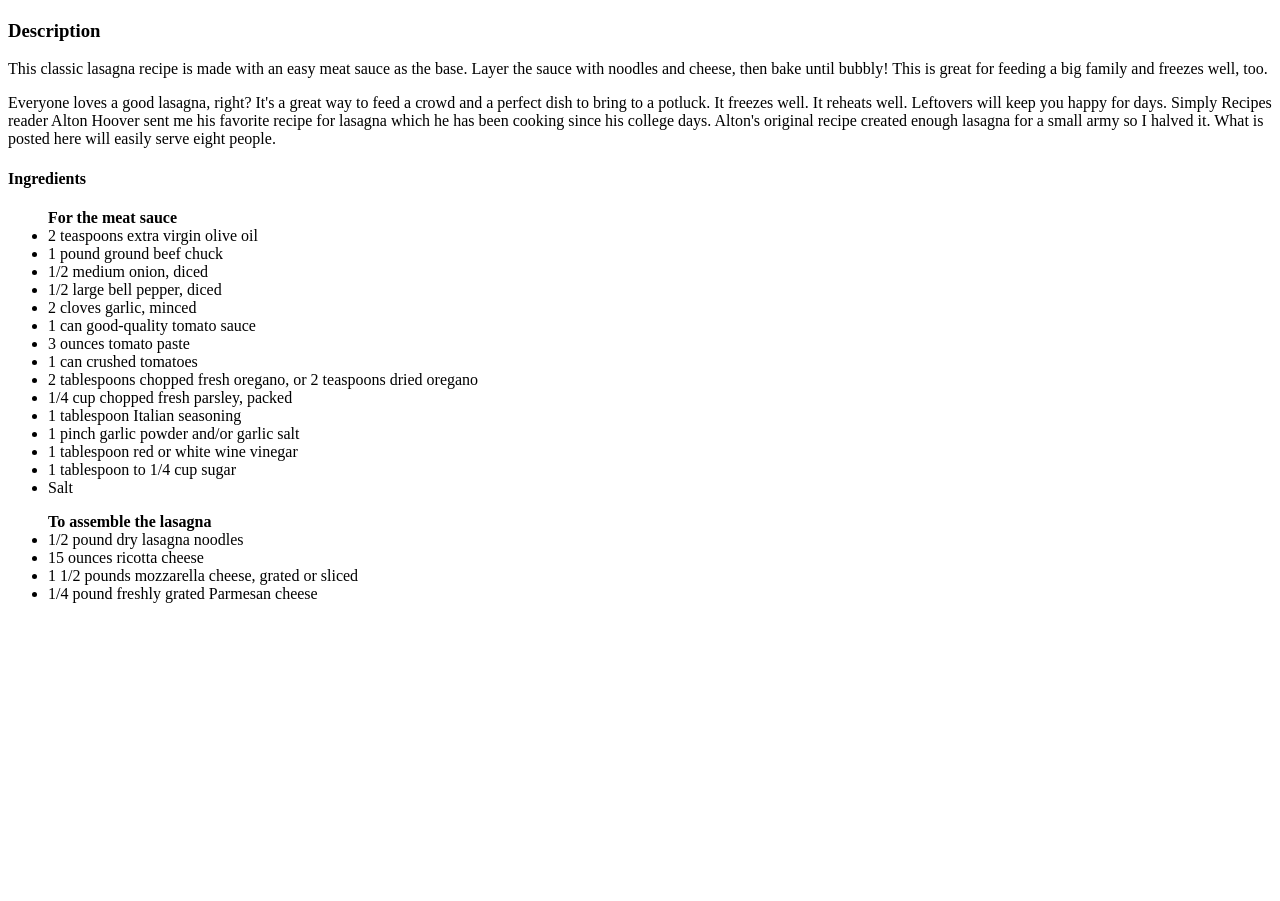
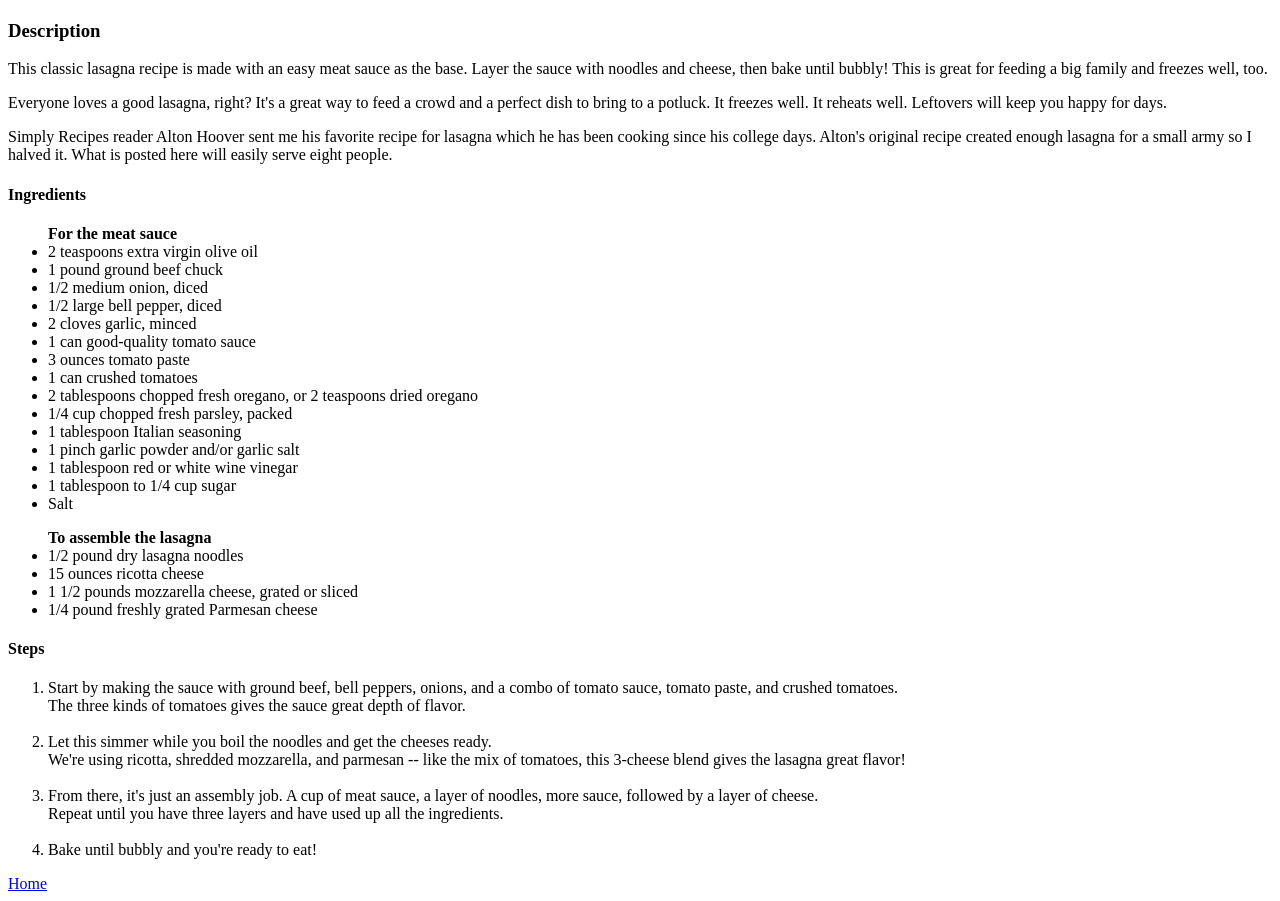
Before and after one commit to tothdan/Odin-recipes, a plain HTML site: page recipes/lasagna.html in a window 1280 px wide. Shown: the part 583-1484 px from the top of the page. Before the commit the page ends 1202 px from the top, so only its background shows below. Drawn offline with Linux system fonts and the light colour scheme.

Commit message:
finish lasagna.html with all the information

```diff
--- a/recipes/lasagna.html
+++ b/recipes/lasagna.html
@@ -13,8 +13,8 @@
     <p>This classic lasagna recipe is made with an easy meat sauce as the base.
     Layer the sauce with noodles and cheese, then bake until bubbly! This is great for feeding a big family and freezes well, too.</p>
     <p>Everyone loves a good lasagna, right? It's a great way to feed a crowd and a perfect dish to bring to a potluck. It freezes well.
-    It reheats well. Leftovers will keep you happy for days.
-    Simply Recipes reader Alton Hoover sent me his favorite recipe for lasagna which he has been cooking since his college days.
+    It reheats well. Leftovers will keep you happy for days.</p>
+    <p>Simply Recipes reader Alton Hoover sent me his favorite recipe for lasagna which he has been cooking since his college days.
     Alton's original recipe created enough lasagna for a small army so I halved it. What is posted here will easily serve eight people.</p>
     <h4>Ingredients</h4>
     <ul><strong>For the meat sauce</strong>
@@ -40,5 +40,14 @@
         <li>1 1/2 pounds mozzarella cheese, grated or sliced</li>
         <li>1/4 pound freshly grated Parmesan cheese</li>
     </ul>
+   <h4>Steps</h4>
+    <ol>
+        <li>Start by making the sauce with ground beef, bell peppers, onions, and a combo of tomato sauce, tomato paste, and crushed tomatoes. <br>
+            The three kinds of tomatoes gives the sauce great depth of flavor.</li><br>
+        <li>Let this simmer while you boil the noodles and get the cheeses ready.<br> We're using ricotta, shredded mozzarella, and parmesan -- like the mix of tomatoes, this 3-cheese blend gives the lasagna great flavor!</li>
+        <br><li>From there, it's just an assembly job. A cup of meat sauce, a layer of noodles, more sauce, followed by a layer of cheese.<br> Repeat until you have three layers and have used up all the ingredients.</li>
+        <br><li>Bake until bubbly and you're ready to eat!</li>
+    </ol>
+    <a href="../index.html">Home</a>
 </body>
 </html>
```
